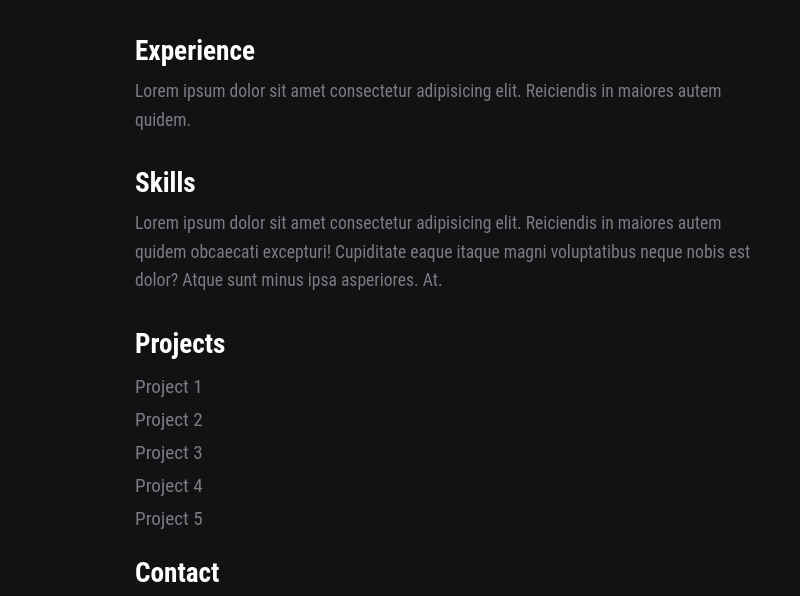
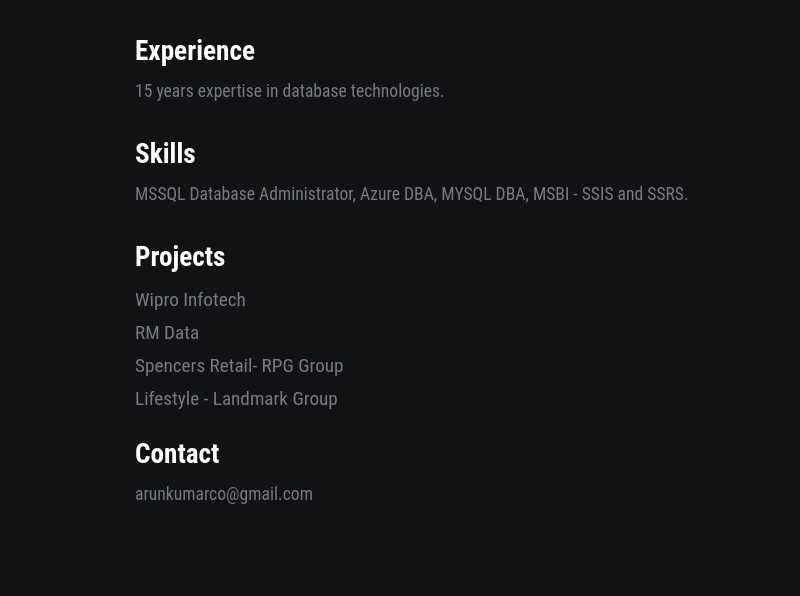
Before and after one commit to arunkumarco/arunkumarco.github.io, a plain HTML site: page index.html in a window 1280 px wide. Shown: the part 344-940 px from the top of the page, 345-1145 px from the left. After the commit the page ends 863 px from the top, so only its background shows below. Drawn offline with Linux system fonts and the light colour scheme; a web font is replaced by a local one.

Commit message:
updated the index to add exp

```diff
--- a/index.html
+++ b/index.html
@@ -34,18 +34,19 @@
             <h2>About</h2>
             <p>Dedicated and seasoned SQL Server Database Administrator with over 15 years of hands-on expertise in effectively managing and optimizing database systems. A graduate of VBS University, I bring a comprehensive understanding of database architecture, performance tuning, and system maintenance. Proven ability to streamline operations, enhance data security, and troubleshoot complex issues in fast-paced environments. Committed to staying abreast of emerging technologies and leveraging them to drive efficiency and innovation within database management.</p>
             <h2>Experience</h2>
-            <p>Lorem ipsum dolor sit amet consectetur adipisicing elit. Reiciendis in maiores autem quidem.</p>
+            <p>15 years expertise in database technologies.</p>
 
             <h2>Skills</h2>
-            <p>Lorem ipsum dolor sit amet consectetur adipisicing elit. Reiciendis in maiores autem quidem obcaecati excepturi! Cupiditate eaque itaque magni voluptatibus neque nobis est dolor? Atque sunt minus ipsa asperiores. At.</p>
+            <p>MSSQL Database Administrator, Azure DBA, MYSQL DBA, MSBI - SSIS and SSRS.</p>
             <h2>Projects</h2>
-            <a href="#">Project 1</a>
-            <a href="#">Project 2</a>
-            <a href="#">Project 3</a>
-            <a href="#">Project 4</a>
-            <a href="#">Project 5</a>
+            <a href="#">Wipro Infotech</a>
+            <a href="#">RM Data</a>
+            <a href="#">Spencers Retail- RPG Group</a>
+            <a href="#">Lifestyle - Landmark Group</a>
+
+
             <h2>Contact</h2>
-            <p>myEmail@email.com</p>
+            <p>arunkumarco@gmail.com</p>
         </div>
     </div>
     </body>
--- a/style.css
+++ b/style.css
@@ -86,7 +86,7 @@
     padding: 5px;
     font-size: 1.2rem;
     padding-left: 0;
-    width: 100px;
+    width: 100%;
 }
 /* animations / utilities */
 .section-2 a:hover{
```
